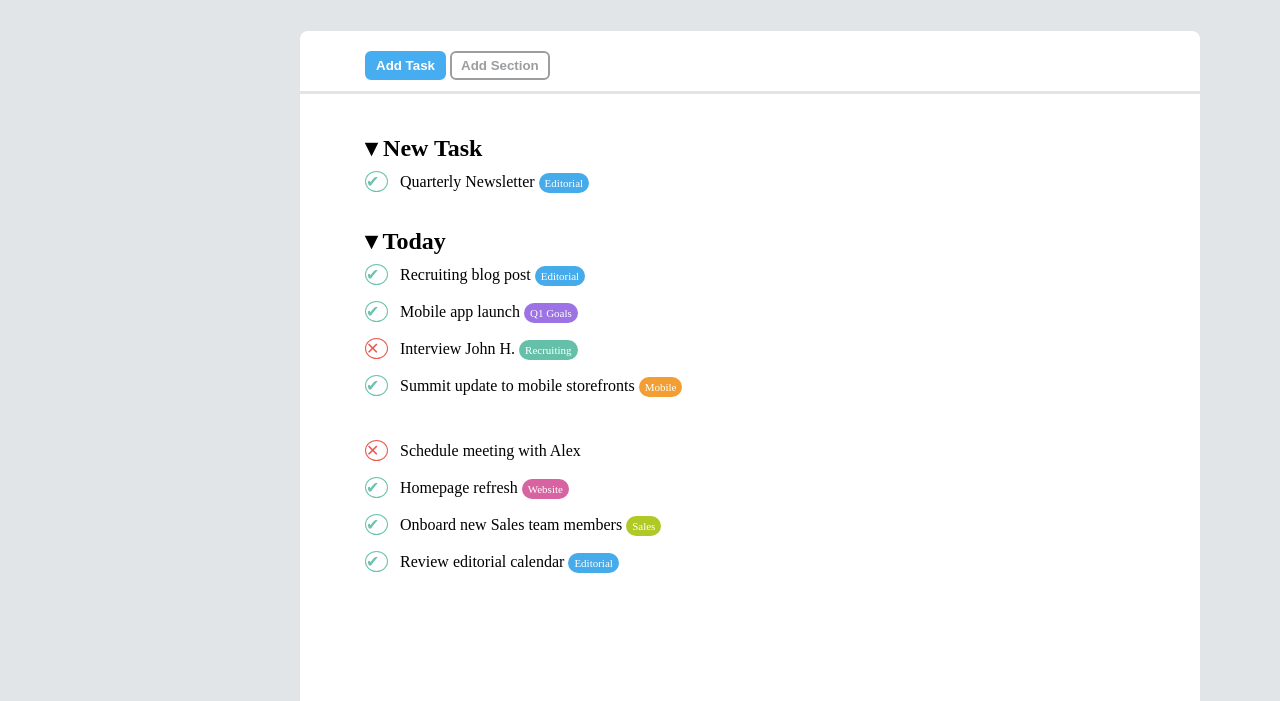
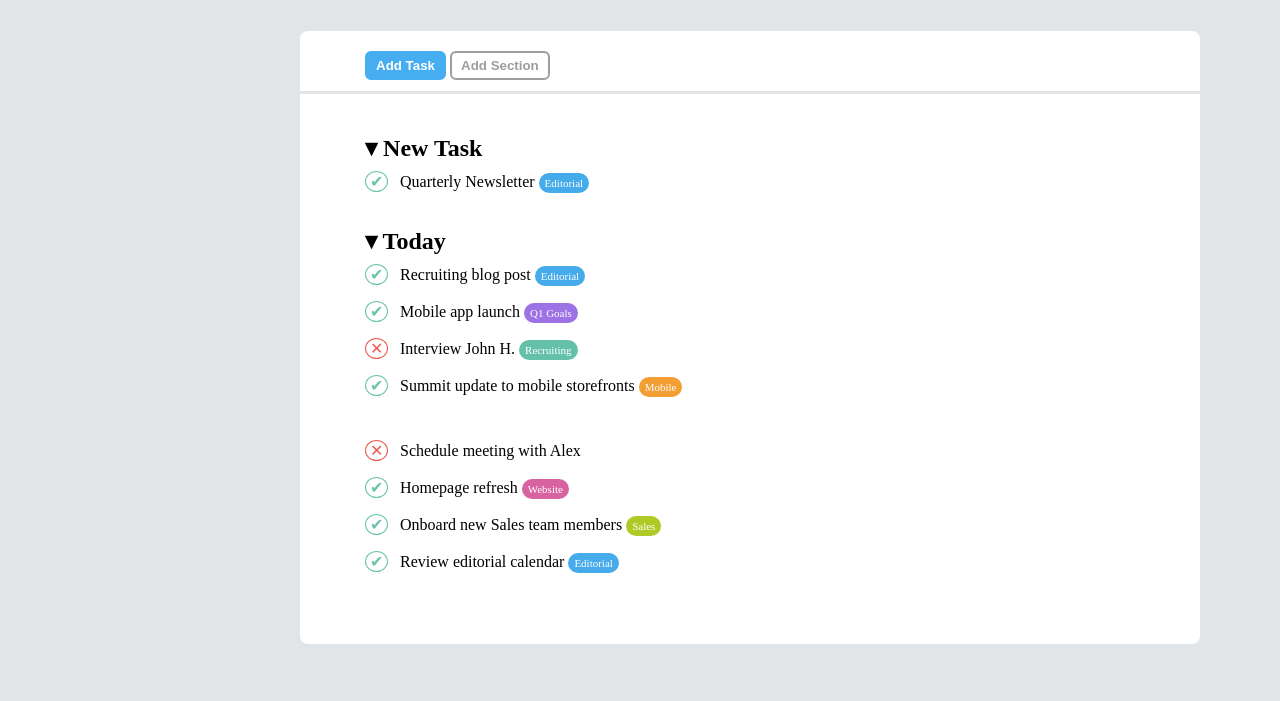
Before and after one commit to SAX-94/html-css-toboolist, a plain HTML site: page index.html in a window 1280 px wide. Shown: the part 99-800 px from the top of the page. Drawn offline with Linux system fonts and the light colour scheme; a web font is replaced by a local one.

Commit message:
finished

```diff
--- a/css/style.css
+++ b/css/style.css
@@ -49,7 +49,7 @@ h2 {
     border-radius: 0px 0px 8px 8px;
     margin: 2px 300px 55px;
     padding: 40px 65px 55px;
-    height: 850px;
+    height: 550px;
     width: 900px;
 }
 
@@ -82,6 +82,7 @@ h2 {
     color: #6bc3ad;
     border-radius: 50%;
     border: 1px solid #6bc3ad;
+    padding-left: 4px;
 }
 
 .cross {
@@ -90,6 +91,7 @@ h2 {
     color: #eb5952;
     border-radius: 50%;
     border: 1px solid #eb5952;
+    padding-left: 4px;
 }
 
 .tasks {
```
